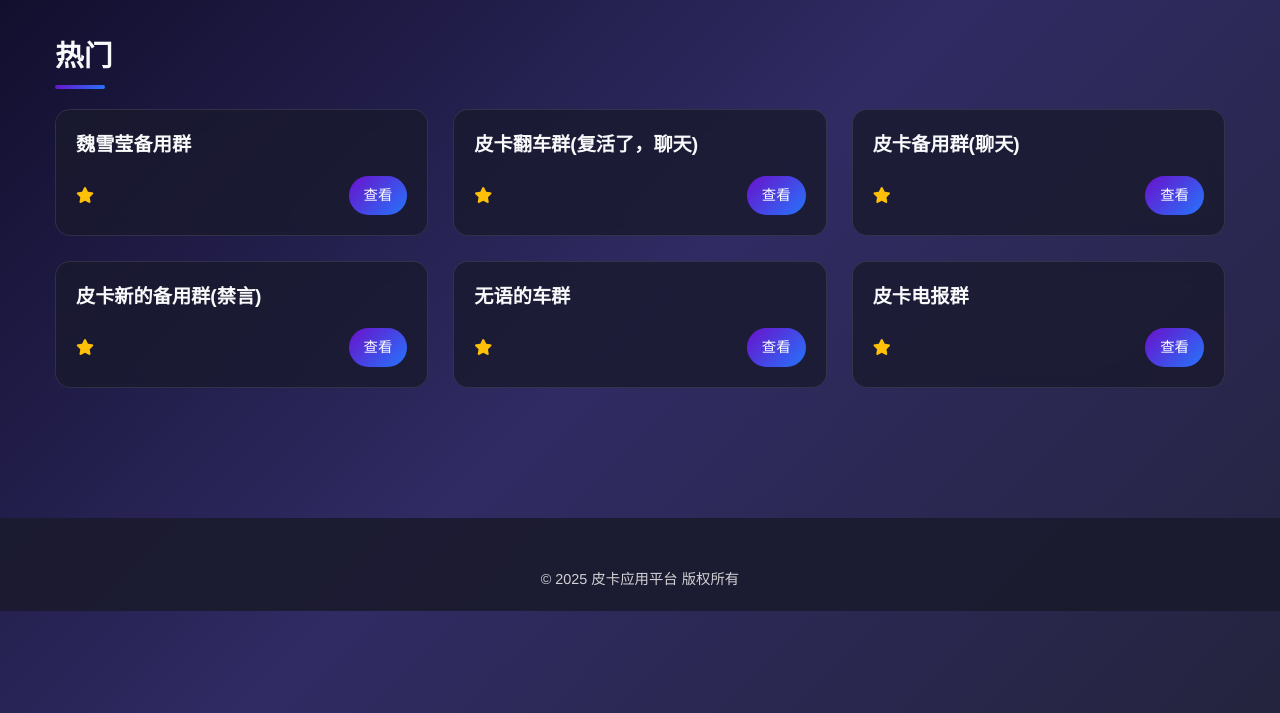
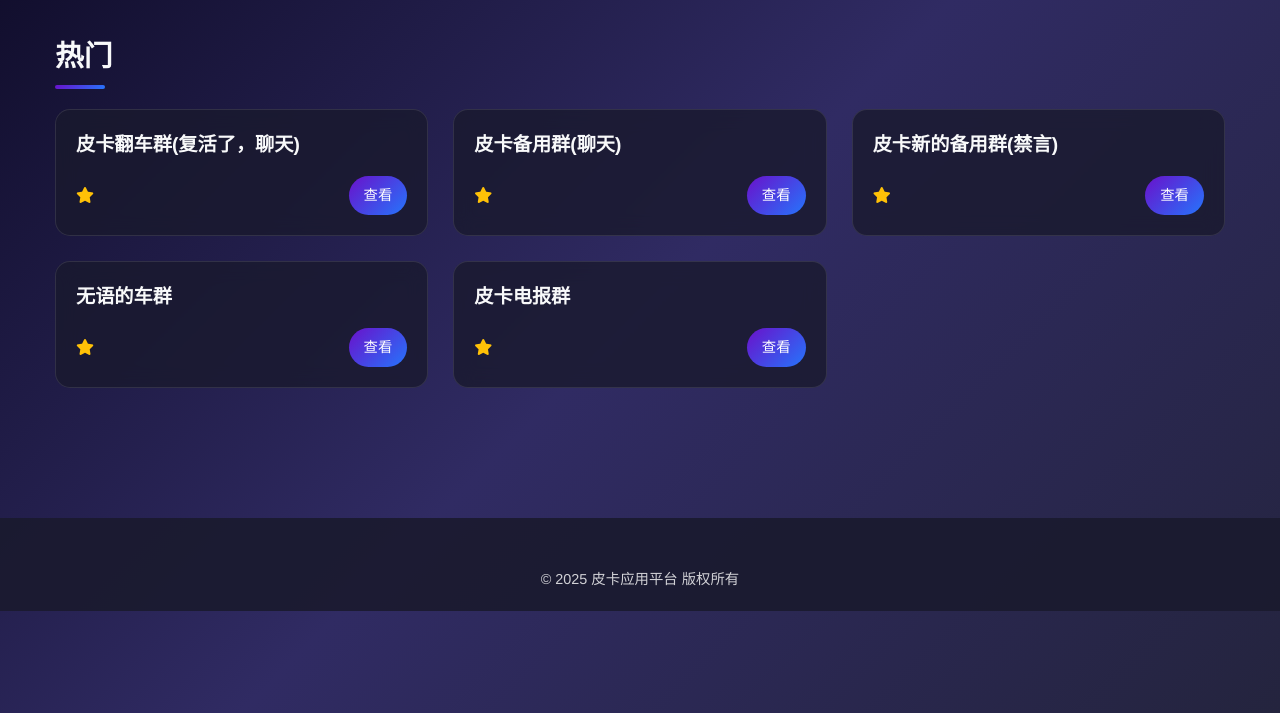
Before and after one commit to huixiao666/pkpk11, a plain HTML site: page index.html in a window 1280 px wide. Shown: the part 87-800 px from the top of the page. Drawn offline with Linux system fonts and the light colour scheme.

Commit message:
Update index.html

```diff
--- a/index.html
+++ b/index.html
@@ -795,19 +795,7 @@
             <div class="cards-grid">
                 <!-- 游戏卡片1 -->
 
-                                <div class="card">
-                    <div class="card-content">
-                        <h3 class="card-title">魏雪莹备用群</h3>
-                        <p class="card-desc"></p>
-                        <div class="card-footer">
-                            <div class="card-rating">
-                                <i class="fas fa-star"></i>
 
-                            </div>
-                            <a href="https://qun.qq.com/universal-share/share?ac=1&authKey=P7zDyUGA6SlRZfyt9mNlYj5pQy4tyieW%2BoHy4hsYQPTJ36Y3BQkjxhYfG7b%2FM2oa&busi_data=eyJncm91cENvZGUiOiI1ODcwMzI2NjgiLCJ0b2tlbiI6IkxrUUlMRjB3cHgzbE1vdlBiTGJPajhBdkpReDNob0U1b21aQTJ3Vk0zQ3lTaEw1V2RXelMwQTFXckpyQzhDN04iLCJ1aW4iOiIxOTY2MzMwMzE5In0%3D&data=aObKrwhoZaxYdk8bBO3abMX4KQL9SvR9plE4zMa_aXVvnqHRr2n6dOzO4k0OwBf8TsDTWcfeZetR5QVn01AEow&svctype=4&tempid=h5_group_info" class="card-button">查看</a>
-                        </div>
-                    </div>
-                </div>
 
             <div class="card">
                     <div class="card-content">
```
